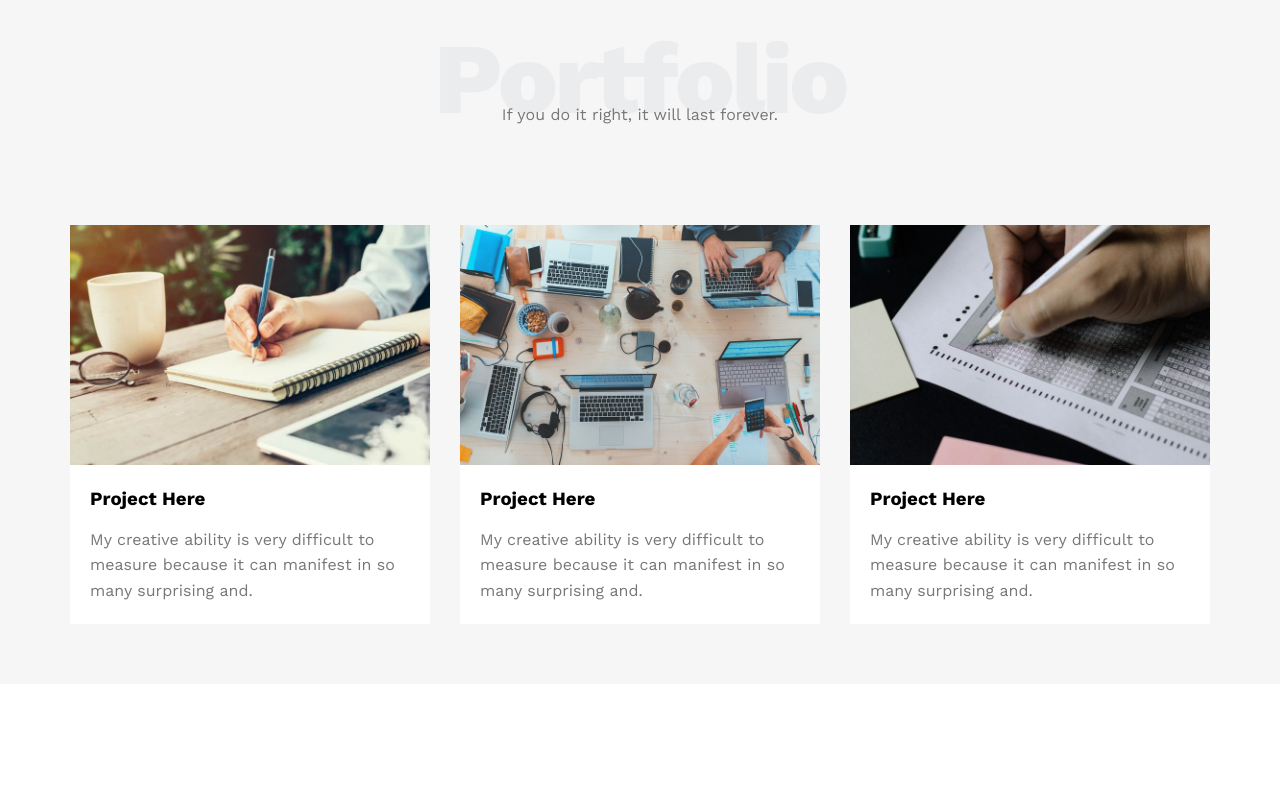
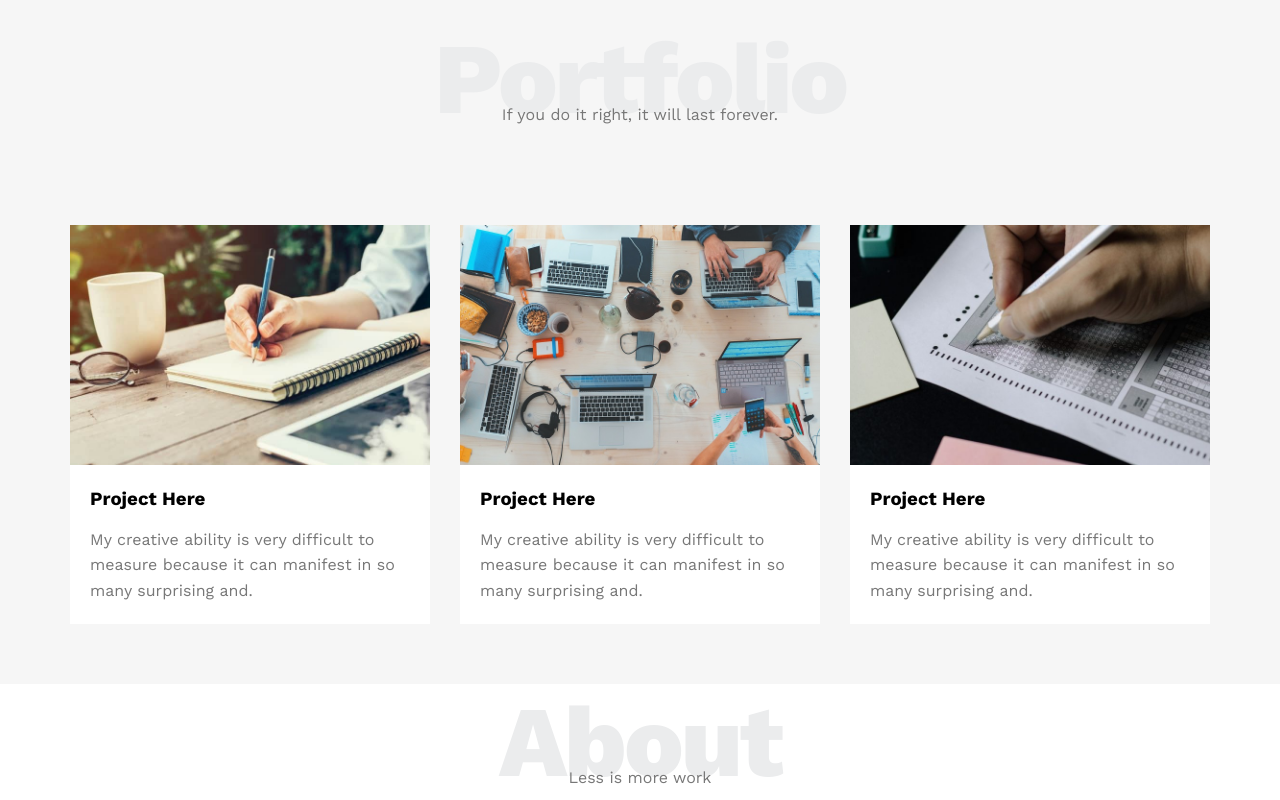
Before and after one commit to fadybouez/Template-1, a plain HTML site: page index.html in a window 1280 px wide. Shown: the part 1960-2760 px from the top of the page. Before the commit the page ends 2644 px from the top, so only its background shows below. Drawn offline with nearby package versions, Linux system fonts and the light colour scheme.

Commit message:
part 2 (About/contact/footer)

```diff
--- a/index.html
+++ b/index.html
@@ -145,7 +145,6 @@
         </div>
     </div>
     <!-- end services -->
-
     <!-- start portfolio -->
     <div class="portfolio">
         <div class="container">
@@ -182,6 +181,17 @@
         </div>
     </div>
     <!-- End portfolio -->
+    <!-- start about -->
+    <div class="about">
+        <div class="container">
+            <h2 class="special-heading">About</h2>
+            <p>Less is more work</p>
+            <div class="about-content">
+
+            </div>
+        </div>
+    </div>
+    <!-- end about -->
 </body>
 
 </html>
```
